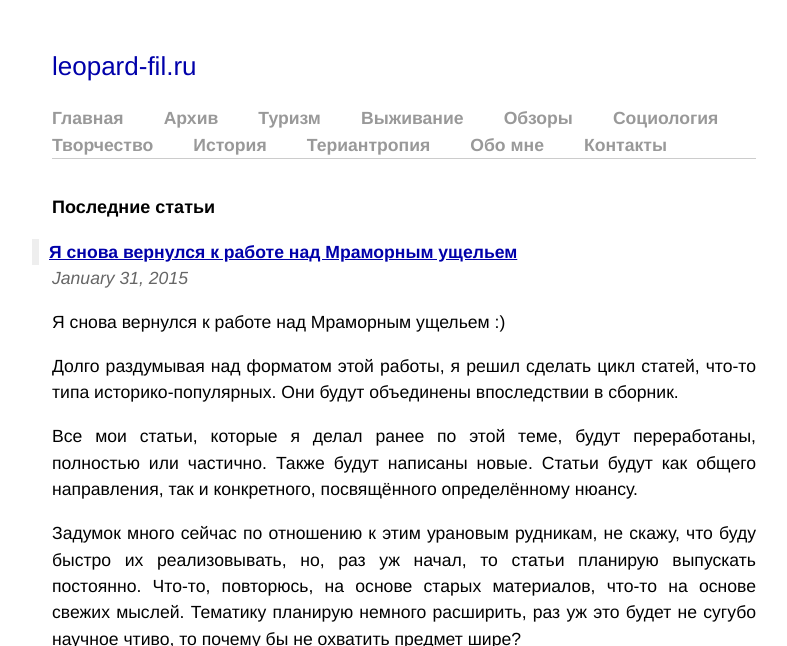
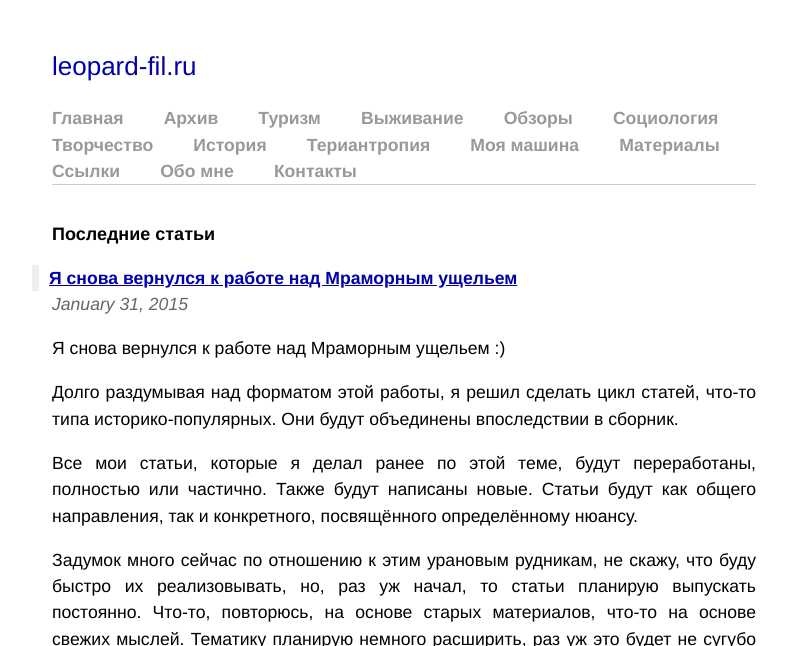
Before and after one commit to ivan-placid/demo, a Jekyll site: the page built from index.html, in a window 1280 px wide and 900 px high, cut to the strip 0-646 px from the top of the window. Shown: the whole strip, without its empty margins (236-1023 px from the left). Built offline with Jekyll 4.4.1, drawn with Linux system fonts in a browser that asks for light colours; some web fonts are replaced; Markdown is read by kramdown in place of the engine named in the settings.

Commit message:
Update default.html

```diff
--- a/_layouts/default.html
+++ b/_layouts/default.html
@@ -21,8 +21,6 @@
     <div class="header">
       <h1><a href="/">leopard-fil.ru</a> </h1>
 
-
-
       <a class="extra" href="{{site.baseurl}}/">Главная</a>
       <a class="extra" href= "{{site.baseurl}}/archive.html">Архив</a>
       <a class="extra" href="{{site.baseurl}}/talks.html">Туризм</a>
@@ -32,8 +30,11 @@
       <a class="extra" href="{{site.baseurl}}/talks.html">Творчество</a>
       <a class="extra" href="{{site.baseurl}}/talks.html">История</a>
       <a class="extra" href="{{site.baseurl}}/talks.html">Териантропия</a>
-      <!-- <a class="extra" href="/quotes.html">quotes</a> -->
-      <!-- <a class="extra" href="/resume.html">resume</a> -->
+      <a class="extra" href="{{site.baseurl}}/talks.html">Моя машина</a>
+
+      <a class="extra" href="{{site.baseurl}}/about.html">Материалы</a>
+      <a class="extra" href="{{site.baseurl}}/about.html">Ссылки</a>
+
       <a class="extra" href="{{site.baseurl}}/about.html">Обо мне</a>
       <a class="extra" href="{{site.baseurl}}/contact.html">Контакты</a>
 
```
